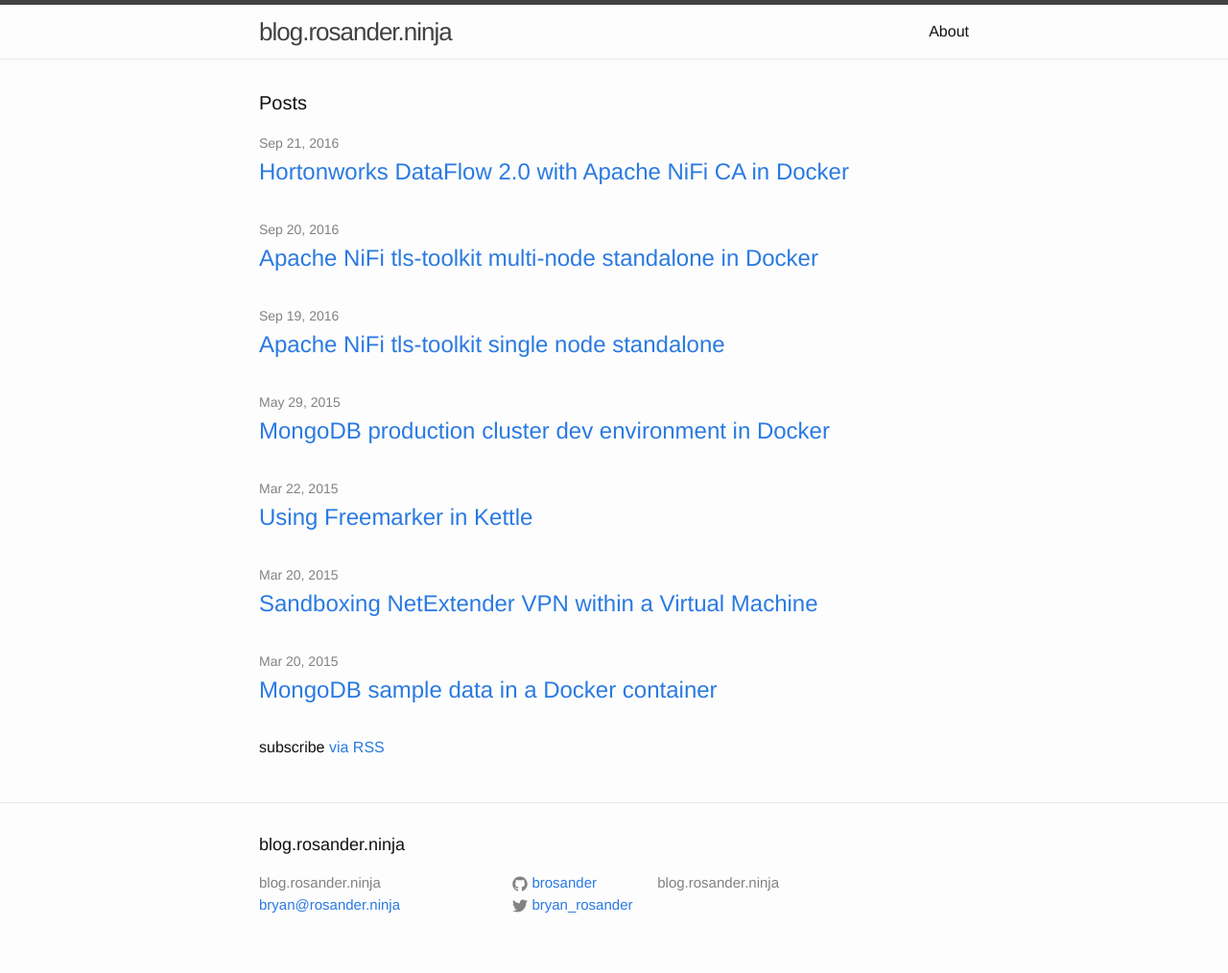
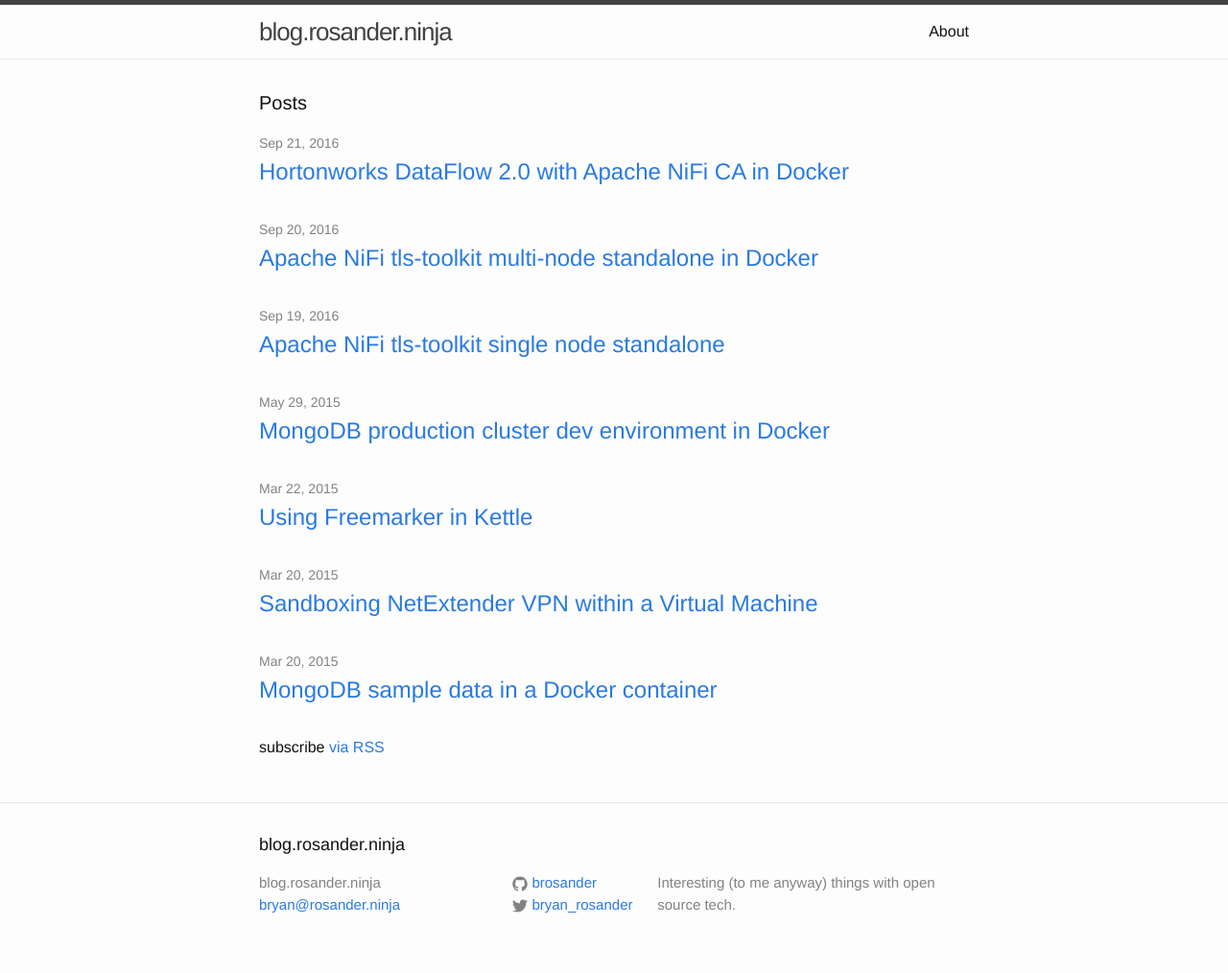
Before and after one commit to brosander/brosander.github.io, a Jekyll site: the page built from index.html, in a window 1280 px wide. Shown: the whole page at 96% size. Built offline with Jekyll 4.4.1, drawn with Linux system fonts in a browser that asks for light colours.

Commit message:
metadata update

```diff
--- a/_config.yml
+++ b/_config.yml
@@ -2,9 +2,9 @@
 title: blog.rosander.ninja
 email: bryan@rosander.ninja
 description: > # this means to ignore newlines until "baseurl:"
-  blog.rosander.ninja
+  Interesting (to me anyway) things with open source tech.
 baseurl: "" # the subpath of your site, e.g. /blog/
-url: "http://blog.rosander.ninja" # the base hostname & protocol for your site
+url: "https://blog.rosander.ninja" # the base hostname & protocol for your site
 twitter_username: bryan_rosander
 github_username: brosander
 
```
